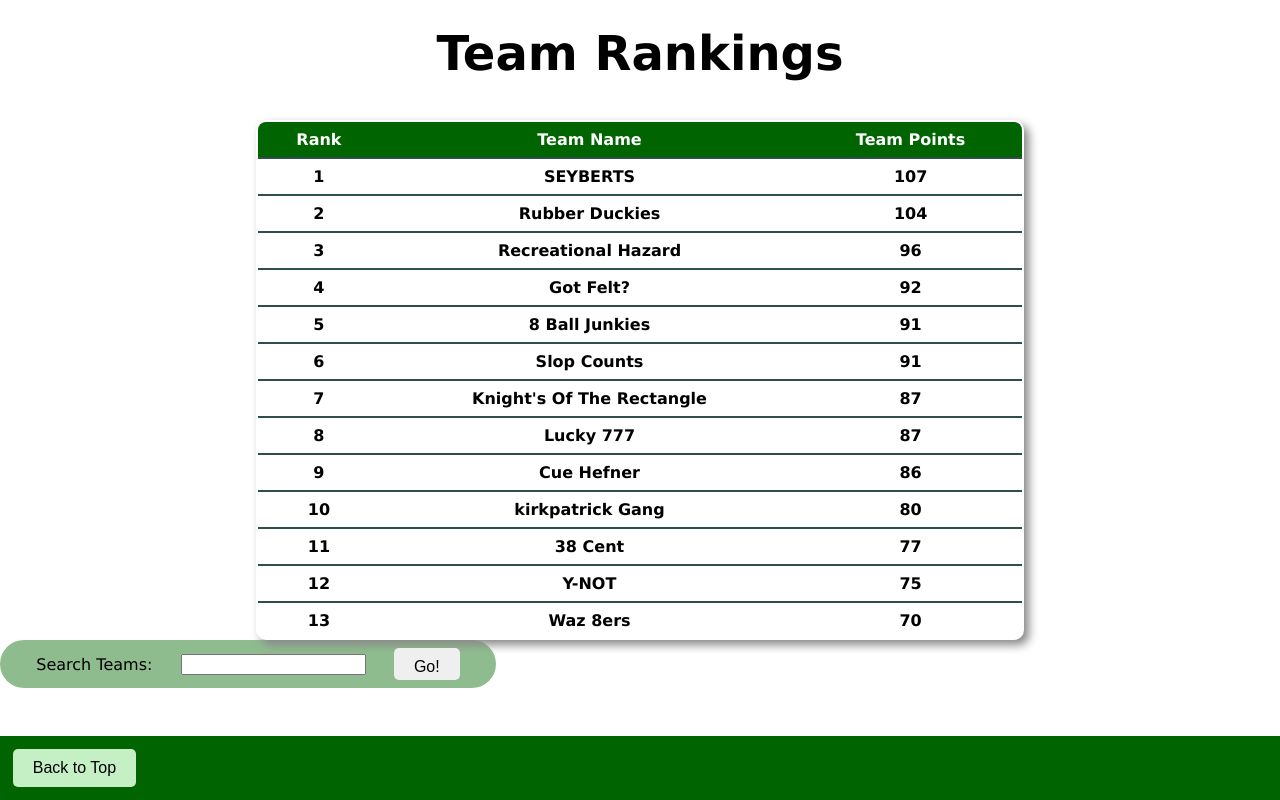
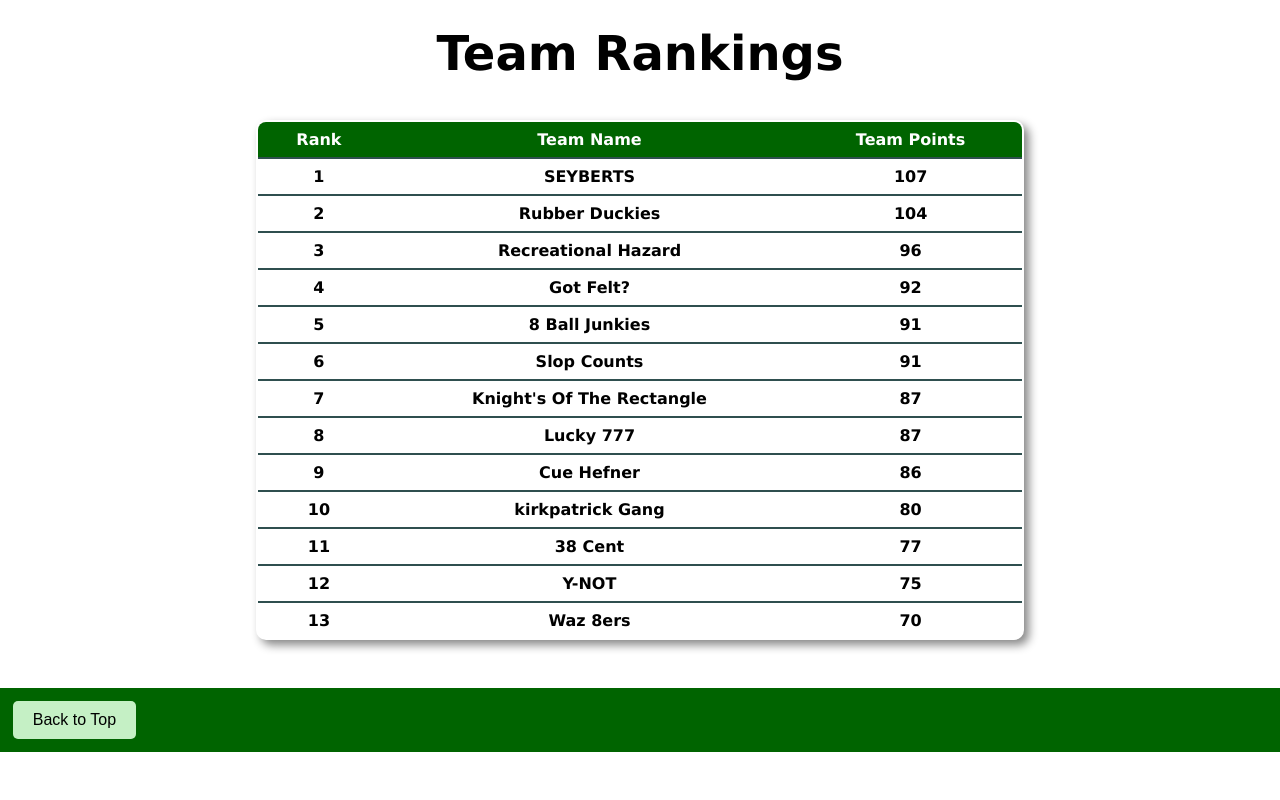
Before and after one commit to LaurenIsLearning/BIP, a React (Vite) app in the folder frontend/: page / in a window 1280 px wide. Shown: the part 403-1203 px from the top of the page. After the commit the page ends 1155 px from the top, so only its background shows below. Built offline with nearby package versions, Linux system fonts and the light colour scheme.

Commit message:
remove searchbar from homepage

```diff
--- a/frontend/src/pages/HomePage.tsx
+++ b/frontend/src/pages/HomePage.tsx
@@ -3,7 +3,6 @@ import HomeHero from "../components/HomeHero";
 import RankingsPreview from "../components/RankingsPreview";
 import "../style/HomePage.css"
 import Footer from "../components/Footer";
-import TeamSearchBar from "../components/TeamSearchBar";
 
 function HomePage() {
     return (
@@ -11,7 +10,6 @@ function HomePage() {
             <NavBar />
             <HomeHero />
             <RankingsPreview />
-            <TeamSearchBar />
             <Footer />
         </>
     )
```
